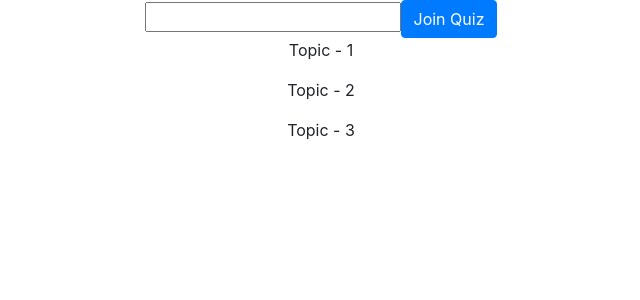
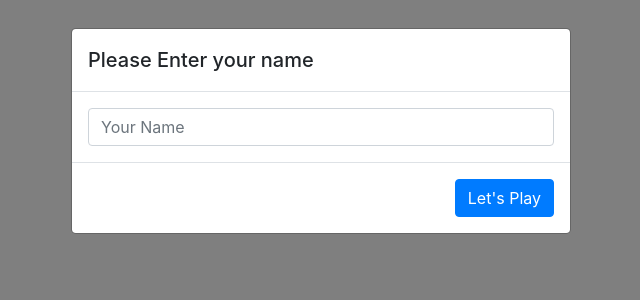
Before and after one commit to anshul315/quizy, a React (Create React App) app: page / in a window 1280 px wide. Shown: the top 300 px of the page, without its empty margins (319-959 px from the left). Built offline with nearby package versions, Linux system fonts and the light colour scheme; no server answers.

Commit message:
Add Name acceptance

```diff
--- a/package.json
+++ b/package.json
@@ -9,6 +9,7 @@
     "react-redux": "^7.1.0",
     "react-router-dom": "^5.0.1",
     "react-scripts": "3.1.0",
+    "reactstrap": "^8.0.1",
     "redux": "^4.0.4",
     "socket.io": "^2.2.0",
     "socket.io-client": "^2.2.0"
--- a/src/routes/quiz/QuizLayout.js
+++ b/src/routes/quiz/QuizLayout.js
@@ -77,6 +77,7 @@ class QuizLayout extends React.Component{
 
 
     componentDidMount(){
+        console.log(this.props.location)
         let quiz_id = this.props.match.params.quiz_id
         console.log(quiz_id)
         axios(`http://localhost:3001/quiz/${quiz_id}`)
--- a/src/routes/topics/SelectTopicLayout.js
+++ b/src/routes/topics/SelectTopicLayout.js
@@ -1,6 +1,8 @@
 import React from "react";
 import TopicList from "./components/TopicList";
 import axios from "axios";
+import NameModal from "./components/NameModal";
+import {Redirect} from "react-router-dom";
 
 class SelectTopicLayout extends React.Component{
 
@@ -20,15 +22,30 @@ class SelectTopicLayout extends React.Component{
             }
         ],
         personal_details: {},
-        join_quiz_id: ""
+        join_quiz_id: "",
+        show_modal: true,
+        name: "",
+        quiz_id: "",
+        go_to_quiz: false
     }
 
     handleInputChange = (event) => {
         const target = event.target;
         this.setState({
-          [target.name]: target.value
+            [target.name]: target.value
         });
-      }
+    }
+
+    dismissModal = () => {
+        if(this.state.name.length > 0){
+            this.setState((prevState) => {
+                return ({
+                    ...prevState,
+                    show_modal: false
+                })
+            })
+        }
+    }
 
     componentDidMount(){
         axios("https://ipapi.co/json/")
@@ -55,9 +72,17 @@ class SelectTopicLayout extends React.Component{
     topicSelected = (topic) => {
         axios.post(`http://localhost:3001/quiz/create/${topic._id}`, {
             user_id: this.state.personal_details.ip,
+            name: this.state.name
           })
         .then(response => {
-            this.props.history.push(`/quiz/${response.data._id}`);
+            this.setState((prevState) => {
+                return ({
+                    ...prevState,
+                    go_to_quiz: true,
+                    quiz_id: response.data._id
+
+                })
+            })
         })
 
     }
@@ -65,21 +90,40 @@ class SelectTopicLayout extends React.Component{
     joinQuiz = () => {
         axios.post(`http://localhost:3001/quiz/join/${this.state.join_quiz_id}`, {
             user_id: this.state.personal_details.ip,
+            name: this.state.name
           })
         .then(response => {
-            this.props.history.push(`/quiz/${response.data._id}`);
+            this.setState((prevState) => {
+                return ({
+                    ...prevState,
+                    go_to_quiz: true,
+                    quiz_id: response.data._id
+
+                })
+            })
         })
     }
 
     render(){
+        let renderString = <div></div>
+        if(this.state.show_modal === true){
+            renderString = <div><NameModal nameChange={this.handleInputChange} dismissModal={this.dismissModal}/></div>
+        }else if(this.state.go_to_quiz === true){
+            renderString = <Redirect to={{pathname: `/quiz/${this.state.quiz_id}`, state: {...this.state}}} />
+        } else {
+            renderString = <div>
+                                <div>
+                                    <input type="text" name="join_quiz_id" value={this.state.join_quiz_id} onChange={this.handleInputChange} />
+                                    <button onClick={this.joinQuiz} className="btn btn-primary"> Join Quiz </button>
+                                </div>
+                                <TopicList topics={this.state.topics} topicSelected={this.topicSelected} />
+                            </div>
+        }
         return (
             <div>
-                <div>
-                    <input type="text" name="join_quiz_id" value={this.state.join_quiz_id} onChange={this.handleInputChange} />
-                    <button onClick={this.joinQuiz} className="btn btn-primary"> Join Quiz </button>
-                </div>
-                <TopicList topics={this.state.topics} topicSelected={this.topicSelected} />
+                {renderString}
             </div>
+
         )
     }
 }
--- /dev/null
+++ b/src/routes/topics/components/NameModal.js
@@ -0,0 +1,21 @@
+/* eslint react/no-multi-comp: 0, react/prop-types: 0 */
+
+import React from 'react';
+import { Button, Modal, ModalHeader, ModalBody, ModalFooter, Input } from 'reactstrap';
+
+const nameModal = (props) => {
+    return (
+      <div>
+        <Modal isOpen={true}>
+          <ModalHeader>Please Enter your name</ModalHeader>
+          <ModalBody>
+            <Input placeholder="Your Name" name="name" onChange={props.nameChange}/>
+          </ModalBody>
+          <ModalFooter>
+            <Button color="primary" onClick={props.dismissModal}>Let's Play</Button>
+          </ModalFooter>
+        </Modal>
+      </div>
+    );
+}
+export default nameModal;
```
Also changed, not shown: 1 other file (tests, documents, lock files or other folders).
